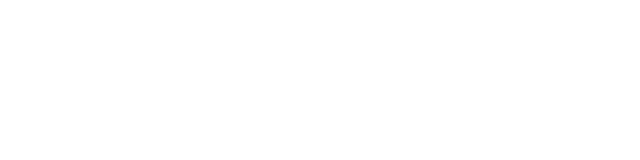
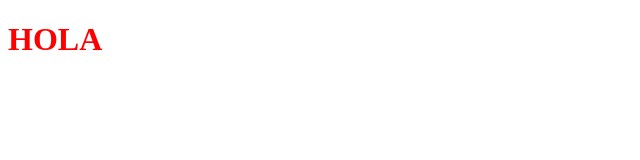
Before and after one commit to DuvanLT/Natu, a React (Create React App) app in the folder natu/: page / in a window 1280 px wide. Shown: the top 160 px of the page, without its empty margins (0-640 px from the left). Built offline with nearby package versions, Linux system fonts and the light colour scheme.

Commit message:
Solucionando error

```diff
--- a/natu/src/App.js
+++ b/natu/src/App.js
@@ -3,7 +3,8 @@
 
 function App() {
   return (
-   <p></p>
+
+   <h1>HOLA</h1>
   );
 }
 
```
Also changed, not shown: natu/src/components/nav/NavBar.jsx (renamed from natu/src/components/nav/NavList.jsx, +6 -6 lines), natu/src/styles/navStyles/navList.css (deleted).
